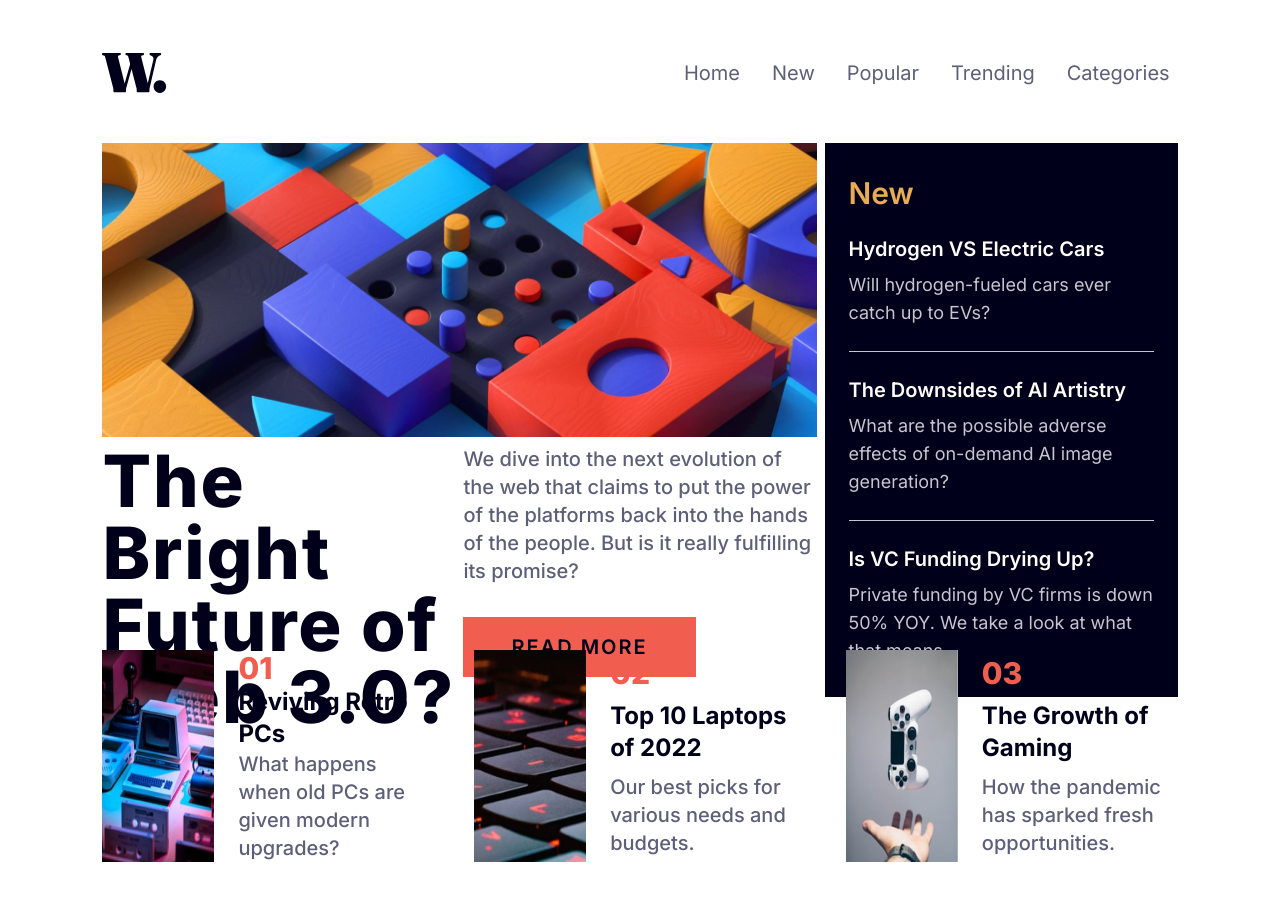
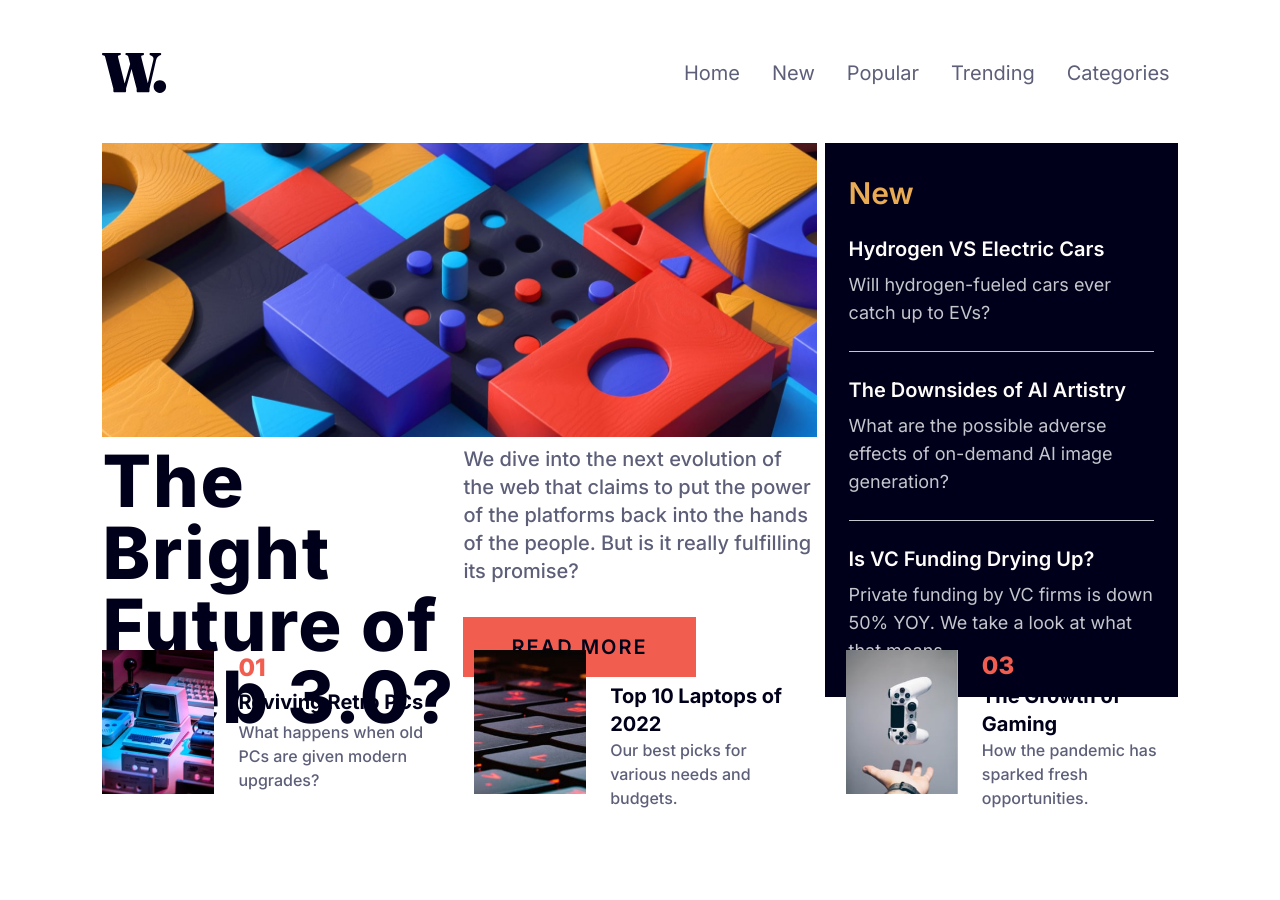
Before and after one commit to akshay-ken/rookie-project-08, a React (Vite) app: page / in a window 1280 px wide. Shown: the top 900 px of the page. After the commit the page ends 845 px from the top, so only its background shows below. Built offline with nearby package versions, Linux system fonts and the light colour scheme.

Commit message:
style: add fixed h to parent and change text sizing for all children

```diff
--- a/src/components/FooterSection.jsx
+++ b/src/components/FooterSection.jsx
@@ -3,15 +3,15 @@ import keyImg from "../assets/images/image-top-laptops.jpg";
 import gamepadImg from "../assets/images/image-gaming-growth.jpg";
 export function FooterSection() {
   return (
-    <footer className="flex flex-col gap-10 md:flex-row mt-12 md:-mt-22">
+    <footer className="flex flex-col gap-10 md:flex-row mt-12 md:-mt-22 h-36">
       <div className="flex flex-row gap-6 md:basis-1/3">
         <img src={pcImg} className="w-28" alt="" />
         <div className="flex flex-col justify-around">
-          <p className="text-3xl font-extrabold text-Soft-red">01</p>
-          <p className="text-2xl font-bold text-Very-dark-blue">
+          <p className="text-2xl font-extrabold text-Soft-red">01</p>
+          <p className="text-xl font-bold text-Very-dark-blue">
             Reviving Retro PCs
           </p>
-          <p className="text-xl font-medium text-Dark-grayish-blue">
+          <p className="text-base font-medium text-Dark-grayish-blue">
             What happens when old PCs are given modern upgrades?
           </p>
         </div>
@@ -19,11 +19,11 @@ export function FooterSection() {
       <div className="flex flex-row gap-6 md:basis-1/3">
         <img src={keyImg} className="w-28" alt="" />
         <div className="flex flex-col justify-around">
-          <p className="text-3xl font-extrabold text-Soft-red">02</p>
-          <p className="text-2xl font-bold text-Very-dark-blue">
+          <p className="text-2xl font-extrabold text-Soft-red">02</p>
+          <p className="text-xl font-bold text-Very-dark-blue">
             Top 10 Laptops of 2022
           </p>
-          <p className="text-xl font-medium text-Dark-grayish-blue">
+          <p className="text-base font-medium text-Dark-grayish-blue">
             Our best picks for various needs and budgets.
           </p>
         </div>
@@ -32,11 +32,11 @@ export function FooterSection() {
       <div className="flex flex-row gap-6 md:basis-1/3">
         <img src={gamepadImg} className="w-28" alt="" />
         <div className="flex flex-col justify-around">
-          <p className="text-3xl font-extrabold text-Soft-red">03</p>
-          <p className="text-2xl font-bold text-Very-dark-blue">
+          <p className="text-2xl font-extrabold text-Soft-red">03</p>
+          <p className="text-xl font-bold text-Very-dark-blue">
             The Growth of Gaming
           </p>
-          <p className="text-xl font-medium text-Dark-grayish-blue">
+          <p className="text-base font-medium text-Dark-grayish-blue">
             How the pandemic has sparked fresh opportunities.
           </p>
         </div>
```
